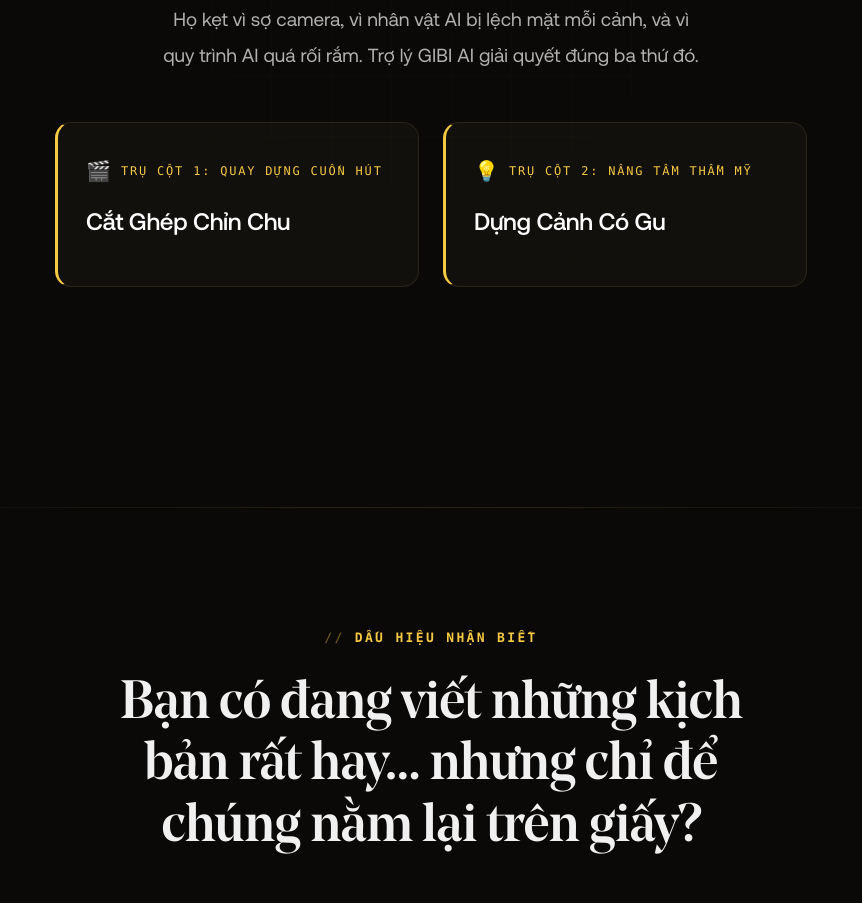
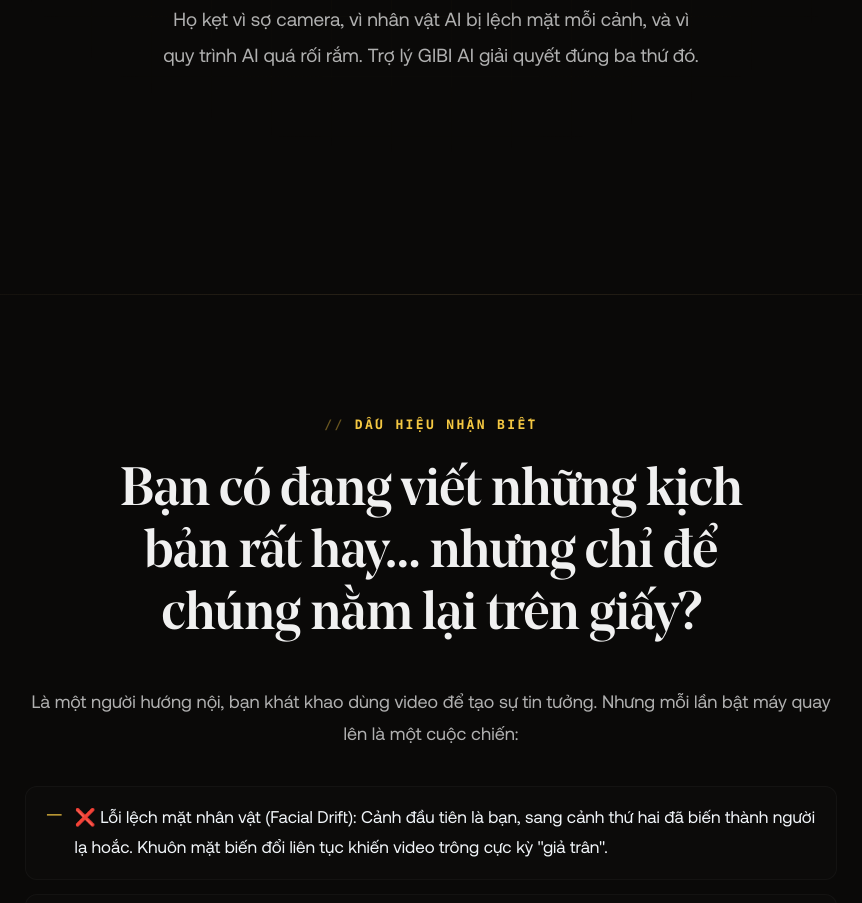
Before and after one commit to vietndj/gibi, a React (Vite) app: page / in a window 1280 px wide. Shown: the part 1900-2803 px from the top of the page, without its empty margins (209-1071 px from the left). Built offline with nearby package versions, Linux system fonts and the light colour scheme.

Commit message:
fix: remove 2 pillar cards from Hero section

```diff
--- a/src/sections/HeroSection.tsx
+++ b/src/sections/HeroSection.tsx
@@ -123,51 +123,6 @@ export function HeroSection() {
           }}>
             {c.heroSub}
           </p>
-
-          <div style={{
-            display: "grid", gridTemplateColumns: "repeat(auto-fit, minmax(320px, 1fr))", gap: 24,
-            width: "100%", maxWidth: 820, margin: "48px auto 0", textAlign: "left",
-          }}>
-            {/* Pillar 1 */}
-            <div style={{
-              background: "var(--cl-card)", border: `1px solid var(--cl-line)`, borderLeft: `3px solid var(--cl-accent)`,
-              borderRadius: t.cardRadius, padding: "32px 28px", display: "flex", flexDirection: "column", gap: 12,
-              transition: "transform 0.2s ease, border-color 0.2s ease",
-            }}>
-              <div style={{ display: "flex", alignItems: "center", gap: 10 }}>
-                <span style={{ fontSize: 20 }}>🎬</span>
-                <span style={{ fontFamily: t.fontMono, fontSize: 12, letterSpacing: "0.15em", textTransform: "uppercase", color: "var(--cl-accent)", fontWeight: 500 }}>
-                  TRỤ CỘT 1: QUAY DỰNG CUỐN HÚT
-                </span>
-              </div>
-              <h3 style={{ fontFamily: t.fontBody, fontSize: 24, fontWeight: 500, color: "#fff", margin: "4px 0 0", letterSpacing: "-0.015em" }}>
-                Cắt Ghép Chỉn Chu
-              </h3>
-              <p style={{ fontSize: 18, lineHeight: 1.75, color: "#e2e8f0", margin: 0 }}>
-                {c.products?.[0]?.desc ?? ""}
-              </p>
-            </div>
-
-            {/* Pillar 2 */}
-            <div style={{
-              background: "var(--cl-card)", border: `1px solid var(--cl-line)`, borderLeft: `3px solid var(--cl-accent)`,
-              borderRadius: t.cardRadius, padding: "32px 28px", display: "flex", flexDirection: "column", gap: 12,
-              transition: "transform 0.2s ease, border-color 0.2s ease",
-            }}>
-              <div style={{ display: "flex", alignItems: "center", gap: 10 }}>
-                <span style={{ fontSize: 20 }}>💡</span>
-                <span style={{ fontFamily: t.fontMono, fontSize: 12, letterSpacing: "0.15em", textTransform: "uppercase", color: "var(--cl-accent)", fontWeight: 500 }}>
-                  TRỤ CỘT 2: NÂNG TẦM THẨM MỸ
-                </span>
-              </div>
-              <h3 style={{ fontFamily: t.fontBody, fontSize: 24, fontWeight: 500, color: "#fff", margin: "4px 0 0", letterSpacing: "-0.015em" }}>
-                Dựng Cảnh Có Gu
-              </h3>
-              <p style={{ fontSize: 18, lineHeight: 1.75, color: "#e2e8f0", margin: 0 }}>
-                {c.products?.[1]?.desc ?? ""}
-              </p>
-            </div>
-          </div>
         </FadeIn>
       </section>
     </>
```
